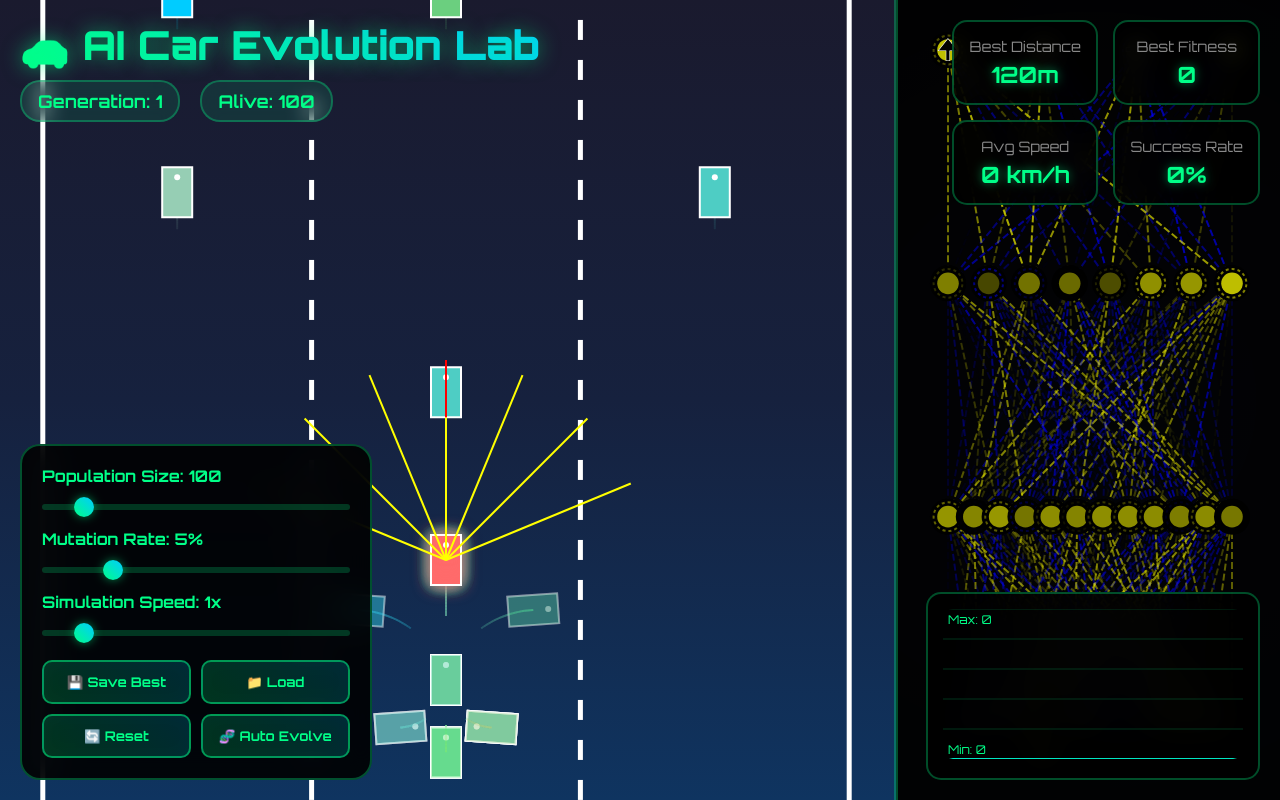
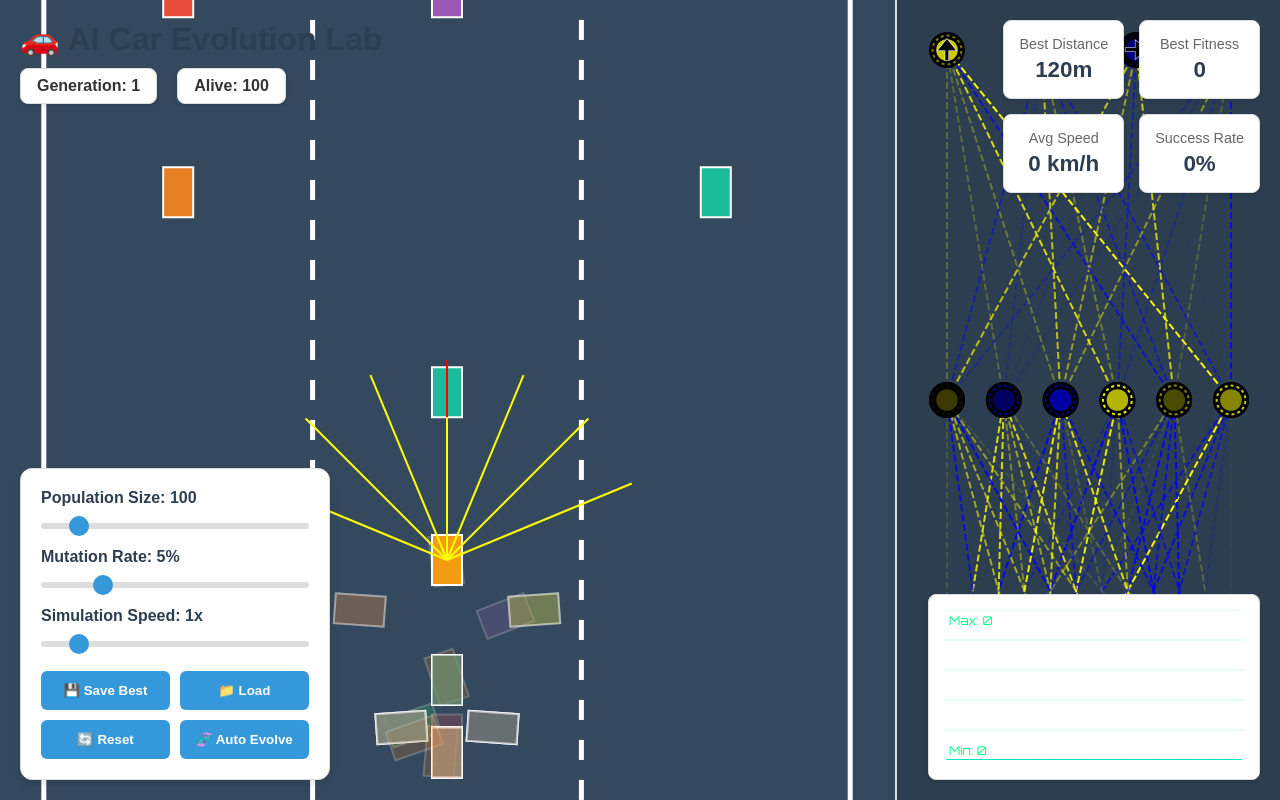
Before and after one commit to AbrahamM007/Autonomous-Car-Simulation, a website built with Vite: page index.html in a window 1280 px wide. Built offline with nearby package versions, Linux system fonts and the light colour scheme; animation ran at ten frames a second.

Commit message:
Fix design and improve car learning

```diff
--- a/enhanced-car.js
+++ b/enhanced-car.js
@@ -12,7 +12,7 @@ class EnhancedCar {
         this.angle = 0;
         this.damaged = false;
 
-        // Enhanced tracking
+        // Enhanced tracking for better fitness calculation
         this.fitness = 0;
         this.distanceTraveled = 0;
         this.timeAlive = 0;
@@ -24,16 +24,15 @@ class EnhancedCar {
         this.lastAngle = 0;
         this.speedHistory = [];
 
-        // Visual effects
-        this.trailPoints = [];
-        this.glowIntensity = 0;
+        // Visual properties
         this.color = this.generateColor();
 
         this.useBrain = controlType === "AI";
 
         if (controlType !== "DUMMY") {
             this.sensor = new EnhancedSensor(this);
-            this.brain = new EnhancedNeuralNetwork([10, 12, 8, 4]); // Enhanced architecture
+            // Simpler, more effective network architecture
+            this.brain = new EnhancedNeuralNetwork([this.sensor.rayCount, 6, 4]);
         }
 
         this.controls = new Controls(controlType);
@@ -42,8 +41,8 @@ class EnhancedCar {
 
     generateColor() {
         const colors = [
-            '#00ff88', '#00ccff', '#ff6b6b', '#ffd93d',
-            '#6bcf7f', '#4ecdc4', '#45b7d1', '#96ceb4'
+            '#3498db', '#e74c3c', '#2ecc71', '#f39c12',
+            '#9b59b6', '#1abc9c', '#34495e', '#e67e22'
         ];
         return colors[Math.floor(Math.random() * colors.length)];
     }
@@ -54,13 +53,7 @@ class EnhancedCar {
             this.polygon = this.createPolygon();
             this.damaged = this.assessDamage(roadBorders, traffic);
 
-            if (this.damaged && particleSystem) {
-                particleSystem.addExplosion(this.x, this.y, '#ff4444');
-            }
-
             this.updateMetrics(roadBorders);
-            this.updateTrail();
-            this.updateGlow();
         }
 
         if (this.sensor) {
@@ -69,96 +62,61 @@ class EnhancedCar {
             const outputs = EnhancedNeuralNetwork.feedForward(inputs, this.brain);
 
             if (this.useBrain) {
-                this.controls.forward = outputs[0] > 0.5;
-                this.controls.left = outputs[1] > 0.5;
-                this.controls.right = outputs[2] > 0.5;
-                this.controls.reverse = outputs[3] > 0.5;
+                // Use threshold for decision making
+                this.controls.forward = outputs[0] > 0.1;
+                this.controls.left = outputs[1] > 0.1;
+                this.controls.right = outputs[2] > 0.1;
+                this.controls.reverse = outputs[3] > 0.1;
             }
         }
     }
 
     prepareSensorInputs() {
-        const sensorInputs = this.sensor.readings.map(s => s == null ? 0 : 1 - s.offset);
-
-        // Add additional inputs for better decision making
-        const additionalInputs = [
-            this.speed / this.maxSpeed, // Normalized speed
-            Math.sin(this.angle), // Angle components
-            Math.cos(this.angle)
-        ];
-
-        return [...sensorInputs, ...additionalInputs];
+        // Normalize sensor inputs between 0 and 1
+        return this.sensor.readings.map(s => s == null ? 0 : 1 - s.offset);
     }
 
     updateMetrics(roadBorders) {
         this.timeAlive++;
 
-        // Distance tracking
+        // Track distance traveled
         const distanceThisFrame = Math.abs(this.y - this.lastY);
         this.distanceTraveled += distanceThisFrame;
         this.lastY = this.y;
 
-        // Lane keeping
+        // Lane keeping score
         const roadCenter = roadBorders[0][0].x + (roadBorders[1][0].x - roadBorders[0][0].x) / 2;
         const distanceFromCenter = Math.abs(this.x - roadCenter);
         const maxRoadWidth = Math.abs(roadBorders[1][0].x - roadBorders[0][0].x);
-        this.laneKeepingScore += (1 - distanceFromCenter / maxRoadWidth) * 0.1;
+        const laneKeepingThisFrame = Math.max(0, 1 - (distanceFromCenter / (maxRoadWidth / 2)));
+        this.laneKeepingScore += laneKeepingThisFrame;
 
-        // Smooth driving (less steering changes)
+        // Smooth driving score (penalize erratic steering)
         const angleDiff = Math.abs(this.angle - this.lastAngle);
-        this.smoothDrivingScore += Math.max(0, 0.1 - angleDiff);
+        this.smoothDrivingScore += Math.max(0, 0.1 - angleDiff * 10);
         this.lastAngle = this.angle;
 
-        // Speed consistency
-        this.speedHistory.push(this.speed);
-        if (this.speedHistory.length > 60) { // Keep last 60 frames
-            this.speedHistory.shift();
-        }
-
         // Checkpoint system
-        if (this.distanceTraveled > this.checkpointsReached * 100) {
-            this.checkpointsReached++;
-            this.glowIntensity = 1.0; // Trigger glow effect
-        }
-    }
-
-    updateTrail() {
-        // Add current position to trail
-        this.trailPoints.push({ x: this.x, y: this.y, life: 30 });
-
-        // Update trail points
-        for (let i = this.trailPoints.length - 1; i >= 0; i--) {
-            this.trailPoints[i].life--;
-            if (this.trailPoints[i].life <= 0) {
-                this.trailPoints.splice(i, 1);
-            }
-        }
-
-        // Limit trail length
-        while (this.trailPoints.length > 20) {
-            this.trailPoints.shift();
-        }
-    }
-
-    updateGlow() {
-        if (this.glowIntensity > 0) {
-            this.glowIntensity -= 0.02;
+        const checkpointDistance = 200;
+        const expectedCheckpoints = Math.floor(this.distanceTraveled / checkpointDistance);
+        if (expectedCheckpoints > this.checkpointsReached) {
+            this.checkpointsReached = expectedCheckpoints;
         }
     }
 
     assessDamage(roadBorders, traffic) {
-        // Road border collision
+        // Check road border collision
         for (let i = 0; i < roadBorders.length; i++) {
             if (polysIntersect(this.polygon, roadBorders[i])) {
-                this.collisionPenalty += 1000;
+                this.collisionPenalty += 100;
                 return true;
             }
         }
 
-        // Traffic collision
+        // Check traffic collision
         for (let i = 0; i < traffic.length; i++) {
             if (polysIntersect(this.polygon, traffic[i].polygon)) {
-                this.collisionPenalty += 500;
+                this.collisionPenalty += 50;
                 return true;
             }
         }
@@ -230,17 +188,8 @@ class EnhancedCar {
         this.y -= Math.cos(this.angle) * this.speed;
     }
 
-    draw(ctx, drawSensor = false, particleSystem = null) {
-        // Draw trail
-        this.drawTrail(ctx);
-
+    draw(ctx, drawSensor = false) {
         ctx.save();
-
-        // Apply glow effect
-        if (this.glowIntensity > 0) {
-            ctx.shadowBlur = 20 * this.glowIntensity;
-            ctx.shadowColor = this.color;
-        }
 
         if (this.damaged) {
             ctx.globalAlpha = 0.3;
@@ -261,45 +210,11 @@ class EnhancedCar {
         ctx.lineWidth = 2;
         ctx.stroke();
 
-        // Draw direction indicator
-        ctx.fillStyle = '#ffffff';
-        ctx.beginPath();
-        ctx.arc(
-            this.x - Math.sin(this.angle) * this.height * 0.3,
-            this.y - Math.cos(this.angle) * this.height * 0.3,
-            3, 0, Math.PI * 2
-        );
-        ctx.fill();
-
         ctx.restore();
 
         // Draw sensor
         if (this.sensor && drawSensor) {
             this.sensor.draw(ctx);
         }
-
-        // Add sparkle effects for high-performing cars
-        if (particleSystem && this.checkpointsReached > 3 && Math.random() < 0.1) {
-            particleSystem.addSparkle(this.x, this.y, this.color);
-        }
-    }
-
-    drawTrail(ctx) {
-        if (this.trailPoints.length < 2) return;
-
-        ctx.save();
-        for (let i = 1; i < this.trailPoints.length; i++) {
-            const point = this.trailPoints[i];
-            const alpha = point.life / 30;
-
-            ctx.globalAlpha = alpha * 0.3;
-            ctx.strokeStyle = this.color;
-            ctx.lineWidth = 2;
-            ctx.beginPath();
-            ctx.moveTo(this.trailPoints[i-1].x, this.trailPoints[i-1].y);
-            ctx.lineTo(point.x, point.y);
-            ctx.stroke();
-        }
-        ctx.restore();
     }
 }
--- a/enhanced-network.js
+++ b/enhanced-network.js
@@ -19,20 +19,20 @@ class EnhancedNeuralNetwork {
 
     static mutate(network, amount = 0.1) {
         network.levels.forEach(level => {
-            // Mutate biases
+            // Mutate biases with smaller, more controlled changes
             for (let i = 0; i < level.biases.length; i++) {
                 if (Math.random() < amount) {
-                    level.biases[i] += (Math.random() * 2 - 1) * 0.5;
-                    level.biases[i] = Math.max(-2, Math.min(2, level.biases[i]));
+                    level.biases[i] += (Math.random() * 2 - 1) * 0.2;
+                    level.biases[i] = Math.max(-1, Math.min(1, level.biases[i]));
                 }
             }
 
-            // Mutate weights
+            // Mutate weights with smaller, more controlled changes
             for (let i = 0; i < level.weights.length; i++) {
                 for (let j = 0; j < level.weights[i].length; j++) {
                     if (Math.random() < amount) {
-                        level.weights[i][j] += (Math.random() * 2 - 1) * 0.5;
-                        level.weights[i][j] = Math.max(-2, Math.min(2, level.weights[i][j]));
+                        level.weights[i][j] += (Math.random() * 2 - 1) * 0.2;
+                        level.weights[i][j] = Math.max(-1, Math.min(1, level.weights[i][j]));
                     }
                 }
             }
@@ -55,19 +55,15 @@ class EnhancedLevel {
     }
 
     static randomize(level) {
-        // Xavier initialization for better training
-        const inputCount = level.inputs.length;
-        const outputCount = level.outputs.length;
-        const limit = Math.sqrt(6 / (inputCount + outputCount));
-
-        for (let i = 0; i < inputCount; i++) {
-            for (let j = 0; j < outputCount; j++) {
-                level.weights[i][j] = (Math.random() * 2 - 1) * limit;
+        // Better initialization for faster learning
+        for (let i = 0; i < level.inputs.length; i++) {
+            for (let j = 0; j < level.outputs.length; j++) {
+                level.weights[i][j] = Math.random() * 2 - 1;
             }
         }
 
-        for (let i = 0; i < outputCount; i++) {
-            level.biases[i] = (Math.random() * 2 - 1) * 0.5;
+        for (let i = 0; i < level.outputs.length; i++) {
+            level.biases[i] = Math.random() * 2 - 1;
         }
     }
 
@@ -82,22 +78,10 @@ class EnhancedLevel {
                 sum += level.inputs[j] * level.weights[j][i];
             }
 
-            // Enhanced sigmoid activation
-            level.outputs[i] = EnhancedLevel.sigmoid(sum + level.biases[i]);
+            // Use tanh activation for better learning
+            level.outputs[i] = Math.tanh(sum + level.biases[i]);
         }
 
         return level.outputs;
     }
-
-    static sigmoid(x) {
-        return 1 / (1 + Math.exp(-Math.max(-500, Math.min(500, x))));
-    }
-
-    static tanh(x) {
-        return Math.tanh(Math.max(-500, Math.min(500, x)));
-    }
-
-    static relu(x) {
-        return Math.max(0, x);
-    }
 }
--- a/genetic-algorithm.js
+++ b/genetic-algorithm.js
@@ -2,9 +2,9 @@ class GeneticAlgorithm {
     constructor() {
         this.generation = 1;
         this.populationSize = 100;
-        this.mutationRate = 0.05;
-        this.eliteCount = 10;
-        this.crossoverRate = 0.7;
+        this.mutationRate = 0.1;
+        this.eliteCount = 20; // Keep more elite performers
+        this.crossoverRate = 0.8;
         this.generationHistory = [];
     }
 
@@ -21,16 +21,17 @@ class GeneticAlgorithm {
         // Create new population
         const newPopulation = [];
 
-        // Keep elite performers
+        // Keep elite performers (exact copies)
         for (let i = 0; i < this.eliteCount && i < cars.length; i++) {
             const eliteCar = this.createCarFromBrain(cars[i].brain);
             newPopulation.push(eliteCar);
         }
 
-        // Fill rest with offspring
+        // Fill rest with offspring from top performers
         while (newPopulation.length < this.populationSize) {
-            const parent1 = this.selectParent(cars);
-            const parent2 = this.selectParent(cars);
+            // Select parents from top 50% of population
+            const parent1 = this.selectParent(cars.slice(0, Math.floor(cars.length / 2)));
+            const parent2 = this.selectParent(cars.slice(0, Math.floor(cars.length / 2)));
 
             let childBrain;
             if (Math.random() < this.crossoverRate) {
@@ -39,7 +40,7 @@ class GeneticAlgorithm {
                 childBrain = JSON.parse(JSON.stringify(parent1.brain));
             }
 
-            // Mutate
+            // Apply mutation
             EnhancedNeuralNetwork.mutate(childBrain, this.mutationRate);
 
             const childCar = this.createCarFromBrain(childBrain);
@@ -52,54 +53,55 @@ class GeneticAlgorithm {
 
     calculateFitness(cars) {
         cars.forEach(car => {
-            // Enhanced fitness calculation
             let fitness = 0;
 
-            // Distance reward (primary factor)
-            fitness += car.distanceTraveled * 10;
+            // Primary reward: distance traveled (most important)
+            fitness += car.distanceTraveled * 100;
 
-            // Time alive bonus
-            fitness += car.timeAlive * 0.1;
+            // Bonus for staying alive longer
+            fitness += car.timeAlive * 0.5;
 
-            // Speed consistency bonus
+            // Bonus for maintaining good speed
             const avgSpeed = car.distanceTraveled / Math.max(car.timeAlive, 1);
-            fitness += avgSpeed * 5;
+            fitness += avgSpeed * 50;
 
-            // Lane keeping bonus
-            fitness += car.laneKeepingScore * 20;
+            // Bonus for staying in lanes
+            fitness += car.laneKeepingScore * 100;
 
-            // Collision penalties
-            fitness -= car.collisionPenalty;
+            // Heavy penalty for collisions
+            fitness -= car.collisionPenalty * 2;
 
             // Bonus for reaching checkpoints
-            fitness += car.checkpointsReached * 100;
+            fitness += car.checkpointsReached * 500;
 
-            // Smooth driving bonus (less erratic steering)
-            fitness += car.smoothDrivingScore * 10;
+            // Bonus for smooth driving
+            fitness += car.smoothDrivingScore * 20;
 
             car.fitness = Math.max(0, fitness);
         });
     }
 
     selectParent(cars) {
-        // Tournament selection
-        const tournamentSize = 5;
-        let best = cars[Math.floor(Math.random() * cars.length)];
+        // Weighted random selection based on fitness
+        const totalFitness = cars.reduce((sum, car) => sum + car.fitness, 0);
+        if (totalFitness === 0) {
+            return cars[Math.floor(Math.random() * cars.length)];
+        }
 
-        for (let i = 1; i < tournamentSize; i++) {
-            const competitor = cars[Math.floor(Math.random() * cars.length)];
-            if (competitor.fitness > best.fitness) {
-                best = competitor;
+        let random = Math.random() * totalFitness;
+        for (let car of cars) {
+            random -= car.fitness;
+            if (random <= 0) {
+                return car;
             }
         }
-
-        return best;
+        return cars[0];
     }
 
     crossover(brain1, brain2) {
         const newBrain = JSON.parse(JSON.stringify(brain1));
 
-        // Uniform crossover for each level
+        // Single-point crossover for each level
         for (let levelIndex = 0; levelIndex < newBrain.levels.length; levelIndex++) {
             const level1 = brain1.levels[levelIndex];
             const level2 = brain2.levels[levelIndex];
@@ -132,13 +134,14 @@ class GeneticAlgorithm {
     }
 
     storeGenerationStats(cars) {
+        const aliveCars = cars.filter(car => !car.damaged);
         const stats = {
             generation: this.generation,
             bestFitness: cars[0]?.fitness || 0,
             avgFitness: cars.reduce((sum, car) => sum + car.fitness, 0) / cars.length,
             bestDistance: Math.max(...cars.map(car => car.distanceTraveled)),
-            aliveCount: cars.filter(car => !car.damaged).length,
-            successRate: cars.filter(car => car.checkpointsReached > 5).length / cars.length
+            aliveCount: aliveCars.length,
+            successRate: cars.filter(car => car.checkpointsReached > 3).length / cars.length
         };
 
         this.generationHistory.push(stats);
--- a/main.js
+++ b/main.js
@@ -19,7 +19,7 @@ let bestCar = null;
 let traffic = [];
 let frameCount = 0;
 let generationTimer = 0;
-let maxGenerationTime = 3000; // 50 seconds at 60fps
+let maxGenerationTime = 1800; // 30 seconds at 60fps
 
 // Saved brain for loading
 let savedBrain = null;
@@ -95,7 +95,7 @@ function shouldEvolve() {
     const aliveCount = cars.filter(car => !car.damaged).length;
     const timeUp = generationTimer > maxGenerationTime;
     const allDead = aliveCount === 0;
-    const autoEvolveReady = uiManager.shouldAutoEvolve() && (timeUp || aliveCount < 5);
+    const autoEvolveReady = uiManager.shouldAutoEvolve() && (timeUp || aliveCount < 10);
 
     return allDead || autoEvolveReady;
 }
@@ -115,9 +115,6 @@ function evolveGeneration() {
     generateTraffic();
 
     generationTimer = 0;
-
-    // Add evolution effect
-    particleSystem.addExplosion(carCanvas.width / 2, carCanvas.height / 2, '#00ff88');
 }
 
 function animate(time) {
@@ -141,9 +138,9 @@ function animate(time) {
         cars[i].update(road.borders, traffic, particleSystem);
     }
 
-    // Find best car
+    // Find best car (furthest distance)
     bestCar = cars.reduce((best, car) => {
-        return car.y < best.y ? car : best;
+        return car.distanceTraveled > best.distanceTraveled ? car : best;
     }, cars[0]);
 
     window.bestCar = bestCar;
@@ -156,7 +153,7 @@ function animate(time) {
     // Update UI
     const stats = geneticAlgorithm.getGenerationStats();
     stats.aliveCount = cars.filter(car => !car.damaged).length;
-    stats.bestDistance = bestCar ? Math.abs(bestCar.y - 100) : 0;
+    stats.bestDistance = bestCar ? bestCar.distanceTraveled : 0;
     uiManager.updateStats(stats);
 
     // Update particle system
@@ -182,21 +179,21 @@ function render() {
 
     // Draw traffic
     for (let i = 0; i < traffic.length; i++) {
-        traffic[i].draw(carCtx, false, particleSystem);
+        traffic[i].draw(carCtx, false);
     }
 
     // Draw all cars with transparency
     carCtx.globalAlpha = 0.2;
     for (let i = 0; i < cars.length; i++) {
         if (cars[i] !== bestCar) {
-            cars[i].draw(carCtx, false, particleSystem);
+            cars[i].draw(carCtx, false);
         }
     }
 
     // Draw best car highlighted
     carCtx.globalAlpha = 1;
     if (bestCar) {
-        bestCar.draw(carCtx, true, particleSystem);
+        bestCar.draw(carCtx, true);
     }
 
     // Draw particles
--- a/style.css
+++ b/style.css
@@ -5,13 +5,13 @@
 }
 
 body {
-    font-family: 'Orbitron', monospace;
-    background: linear-gradient(135deg, #0c0c0c 0%, #1a1a2e 50%, #16213e 100%);
+    font-family: 'Arial', sans-serif;
+    background: #f5f5f5;
     overflow: hidden;
     display: flex;
     justify-content: center;
     align-items: center;
-    color: #00ff88;
+    color: #333;
 }
 
 #ui-overlay {
@@ -32,28 +32,25 @@ body {
 }
 
 #header h1 {
-    font-size: 2.5rem;
-    font-weight: 900;
-    background: linear-gradient(45deg, #00ff88, #00ccff);
-    -webkit-background-clip: text;
-    -webkit-text-fill-color: transparent;
-    text-shadow: 0 0 20px rgba(0, 255, 136, 0.5);
+    font-size: 2rem;
+    font-weight: bold;
+    color: #2c3e50;
     margin-bottom: 10px;
 }
 
 #generation-info {
     display: flex;
     gap: 20px;
-    font-size: 1.1rem;
-    font-weight: 700;
+    font-size: 1rem;
+    font-weight: 600;
 }
 
 #generation-info span {
-    background: rgba(0, 255, 136, 0.1);
+    background: white;
     padding: 8px 16px;
-    border-radius: 20px;
-    border: 2px solid rgba(0, 255, 136, 0.3);
-    backdrop-filter: blur(10px);
+    border-radius: 8px;
+    border: 1px solid #ddd;
+    box-shadow: 0 2px 4px rgba(0,0,0,0.1);
 }
 
 #stats-panel {
@@ -67,44 +64,40 @@ body {
 }
 
 .stat-card {
-    background: rgba(0, 0, 0, 0.8);
-    border: 2px solid rgba(0, 255, 136, 0.3);
-    border-radius: 15px;
+    background: white;
+    border: 1px solid #ddd;
+    border-radius: 8px;
     padding: 15px;
     text-align: center;
-    backdrop-filter: blur(10px);
-    transition: all 0.3s ease;
+    box-shadow: 0 2px 4px rgba(0,0,0,0.1);
     min-width: 120px;
 }
 
 .stat-card:hover {
-    border-color: rgba(0, 255, 136, 0.6);
-    transform: translateY(-2px);
-    box-shadow: 0 10px 20px rgba(0, 255, 136, 0.2);
+    box-shadow: 0 4px 8px rgba(0,0,0,0.15);
 }
 
 .stat-label {
     font-size: 0.9rem;
-    color: #888;
+    color: #666;
     margin-bottom: 5px;
 }
 
 .stat-value {
     font-size: 1.4rem;
-    font-weight: 700;
-    color: #00ff88;
-    text-shadow: 0 0 10px rgba(0, 255, 136, 0.5);
+    font-weight: bold;
+    color: #2c3e50;
 }
 
 #controls-panel {
     position: absolute;
     bottom: 20px;
     left: 20px;
-    background: rgba(0, 0, 0, 0.9);
-    border: 2px solid rgba(0, 255, 136, 0.3);
-    border-radius: 20px;
+    background: white;
+    border: 1px solid #ddd;
+    border-radius: 12px;
     padding: 20px;
-    backdrop-filter: blur(15px);
+    box-shadow: 0 4px 8px rgba(0,0,0,0.1);
     pointer-events: auto;
     min-width: 300px;
 }
@@ -116,14 +109,14 @@ body {
 .control-group label {
     display: block;
     margin-bottom: 8px;
-    font-weight: 700;
-    color: #00ff88;
+    font-weight: 600;
+    color: #2c3e50;
 }
 
 .control-group input[type="range"] {
     width: 100%;
     height: 6px;
-    background: rgba(0, 255, 136, 0.2);
+    background: #ddd;
     border-radius: 3px;
     outline: none;
     -webkit-appearance: none;
@@ -133,10 +126,9 @@ body {
     -webkit-appearance: none;
     width: 20px;
     height: 20px;
-    background: linear-gradient(45deg, #00ff88, #00ccff);
+    background: #3498db;
     border-radius: 50%;
     cursor: pointer;
-    box-shadow: 0 0 10px rgba(0, 255, 136, 0.5);
 }
 
 .control-buttons {
@@ -147,86 +139,53 @@ body {
 }
 
 .control-btn {
-    background: linear-gradient(45deg, rgba(0, 255, 136, 0.2), rgba(0, 204, 255, 0.2));
-    border: 2px solid rgba(0, 255, 136, 0.5);
-    color: #00ff88;
+    background: #3498db;
+    border: none;
+    color: white;
     padding: 12px 16px;
-    border-radius: 10px;
+    border-radius: 6px;
     cursor: pointer;
-    font-family: 'Orbitron', monospace;
-    font-weight: 700;
-    transition: all 0.3s ease;
-    backdrop-filter: blur(10px);
+    font-weight: 600;
+    transition: background-color 0.3s ease;
 }
 
 .control-btn:hover {
-    background: linear-gradient(45deg, rgba(0, 255, 136, 0.4), rgba(0, 204, 255, 0.4));
-    border-color: rgba(0, 255, 136, 0.8);
-    transform: translateY(-2px);
-    box-shadow: 0 5px 15px rgba(0, 255, 136, 0.3);
+    background: #2980b9;
 }
 
 .control-btn.active {
-    background: linear-gradient(45deg, #00ff88, #00ccff);
-    color: #000;
+    background: #27ae60;
 }
 
 #progress-chart {
     position: absolute;
     bottom: 20px;
     right: 20px;
-    background: rgba(0, 0, 0, 0.9);
-    border: 2px solid rgba(0, 255, 136, 0.3);
-    border-radius: 15px;
+    background: white;
+    border: 1px solid #ddd;
+    border-radius: 8px;
     padding: 15px;
-    backdrop-filter: blur(15px);
+    box-shadow: 0 2px 4px rgba(0,0,0,0.1);
     pointer-events: auto;
 }
 
 #chartCanvas {
-    border-radius: 10px;
+    border-radius: 4px;
 }
 
 #carCanvas {
-    background: linear-gradient(180deg, #1a1a2e 0%, #16213e 50%, #0f3460 100%);
-    border-right: 2px solid rgba(0, 255, 136, 0.3);
+    background: #34495e;
+    border-right: 1px solid #ddd;
 }
 
 #networkCanvas {
-    background: radial-gradient(circle at center, rgba(0, 0, 0, 0.9) 0%, rgba(0, 0, 0, 0.95) 100%);
-    border-left: 2px solid rgba(0, 255, 136, 0.3);
-}
-
-/* Particle effects */
-.particle {
-    position: absolute;
-    width: 4px;
-    height: 4px;
-    background: #00ff88;
-    border-radius: 50%;
-    pointer-events: none;
-    animation: float 3s infinite ease-in-out;
-}
-
-@keyframes float {
-    0%, 100% { transform: translateY(0px) rotate(0deg); opacity: 0; }
-    50% { transform: translateY(-20px) rotate(180deg); opacity: 1; }
+    background: #2c3e50;
+    border-left: 1px solid #ddd;
 }
 
 /* Responsive design */
 @media (max-width: 1200px) {
-    #header h1 { font-size: 2rem; }
+    #header h1 { font-size: 1.5rem; }
     #stats-panel { grid-template-columns: 1fr; }
     .control-buttons { grid-template-columns: 1fr; }
 }
-
-/* Loading animation */
-.loading {
-    animation: pulse 2s infinite;
-}
-
-@keyframes pulse {
-    0% { opacity: 1; }
-    50% { opacity: 0.5; }
-    100% { opacity: 1; }
-}
```
